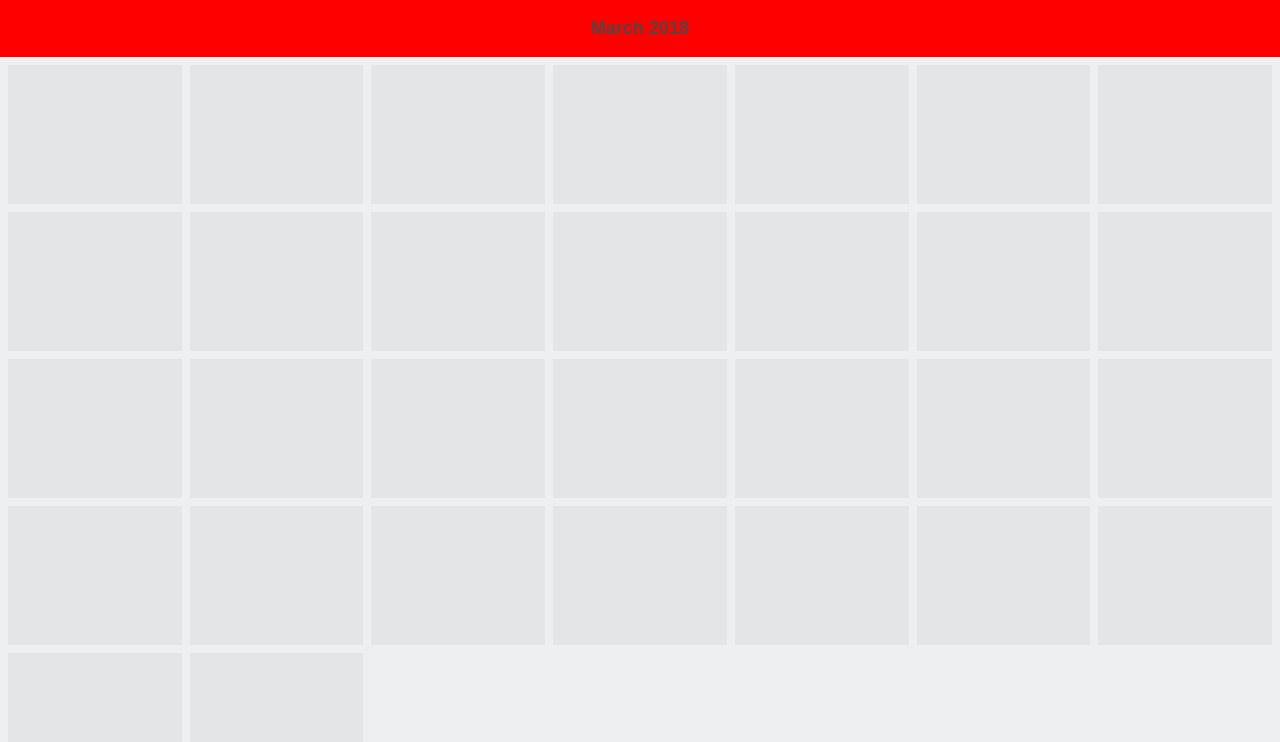
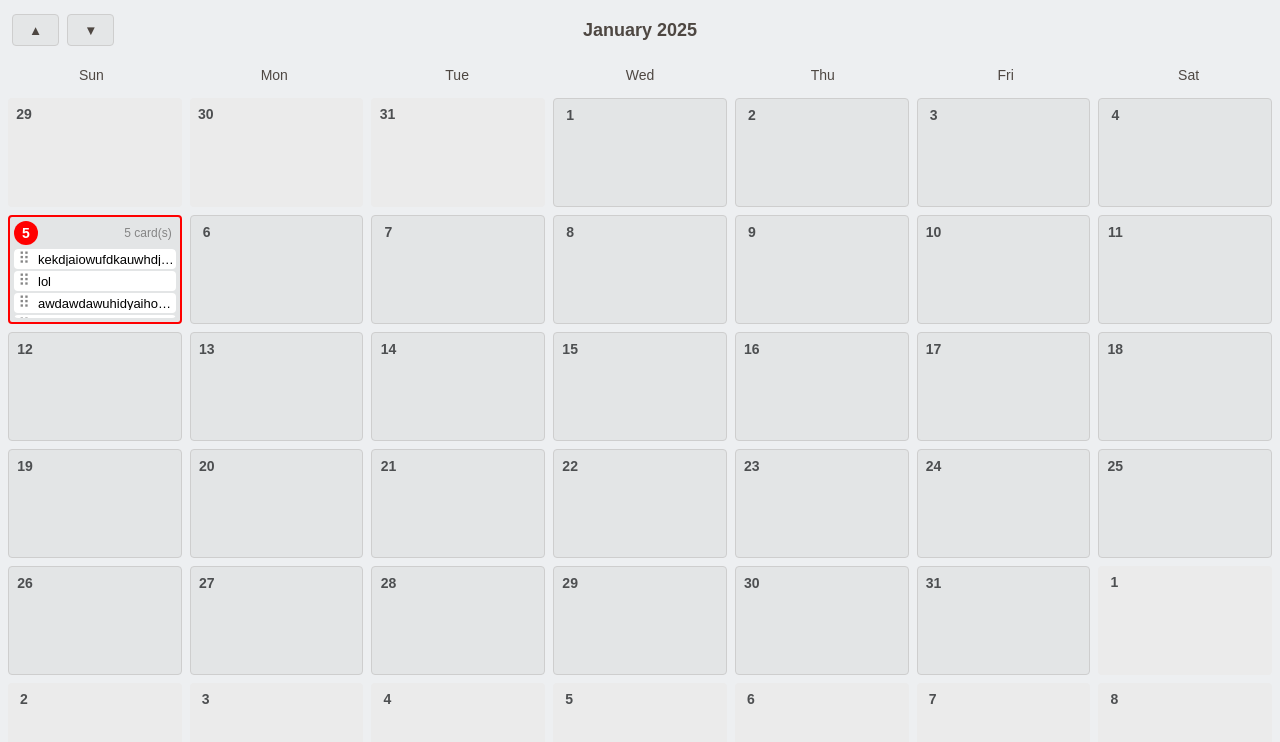
Before and after one commit to ilias-zet/addax-calendar, a React (Vite) app: page / in a window 1280 px wide. Shown: the top 742 px of the page. Built offline with nearby package versions, Linux system fonts and the light colour scheme.

Commit message:
Month control added & tasks init

```diff
--- a/package.json
+++ b/package.json
@@ -12,6 +12,7 @@
   "dependencies": {
     "react": "^18.3.1",
     "react-dom": "^18.3.1",
+    "react-draggable": "^4.4.6",
     "styled-components": "^6.1.13"
   },
   "devDependencies": {
--- a/src/App.tsx
+++ b/src/App.tsx
@@ -1,35 +1,50 @@
 import styled from 'styled-components';
 import { device } from './breakpoints';
+import Cell from './components/Cell';
+import useCalendar from './hooks/useCalendar';
+import { getDateString } from './utils';
 
 const Container = styled.div`
-  display: flex;
+  display: grid;
   flex-direction: column;
+  grid-template-rows: 60px 30px 1fr;
   width: 100%;
   height: 100vh;
 `;
 
 const Header = styled.header`
-  display: flex;
-  justify-content: center;
+  display: grid;
+  grid-template-columns: 120px auto 120px;
   align-items: center;
   gap: 8px;
   width: 100%;
   height: 60px;
-  background-color: red;
 
   @media ${device.mobile} {
     padding: 12px;
   };
 `;
 
+const DaysOfWeek = styled.div`
+  width: 100%;
+  min-height: 30px;
+  display: grid;
+  align-items: center;
+  justify-items: center;
+  grid-template-columns: repeat(7, 1fr);
+  font-size: 14px;
+  color: #4e4742;
+`;
+
 const Main = styled.div`
   width: 100%;
-  height: 100vh;
+  height: 100%;
   display: grid;
   gap: 8px;
   padding: 8px;
   grid-template-columns: repeat(7, 1fr);
-  grid-template-rows: repeat(5, 1fr);
+  grid-template-rows: repeat(6, 2fr);
+  overflow-y: hidden;
 `;
 
 const Button = styled.button`
@@ -37,6 +52,7 @@ const Button = styled.button`
   color: #4e4742;
   border: none;
   background-color: #e4e6e7;
+  border: 1px solid #cecece;
   height: 32px;
   border-radius: 4px;
   padding: 0 16px;
@@ -59,27 +75,34 @@ const CurrentMonth = styled.span`
   color: #4e4742;
 `;
 
-const Cell = styled.div`
-  background-color: #e3e5e6;
-`;
-
-const currDate = new Date();
+const tasks = {
+  [getDateString(new Date())]: ['kekdjaiowufdkauwhdjiawdawdoij', 'lol', 'awdawdawuhidyaihowjkda', 'awdkhjawkdawdlkamnjwda', 'aiojwhuydggawfjoahlwiudajwd'],
+}
 
 function App() {
+  const { title, showNext, showPrev, days: { prevMonth, selectedMonth, nextMonth }} = useCalendar();
 
   return (
     <Container>
       <Header>
+        <ButtonsWrapper>
+          <Button onClick={showPrev}>▲</Button>
+          <Button onClick={showNext}>▼</Button>
+        </ButtonsWrapper>
         <CurrentMonth>
-          March 2018
+          {title}
         </CurrentMonth>
       </Header>
+      <DaysOfWeek>
+        {['Sun','Mon','Tue','Wed','Thu','Fri','Sat'].map((day) => <span key={day}>{day}</span>)}
+      </DaysOfWeek>
       <Main>
-        {[...new Array(30)].map(() => <Cell></Cell>)}
-
+        {prevMonth.map(({ day, key, disabled }) => <Cell {...{day, disabled}} key={key}></Cell>)}
+        {selectedMonth.map(({ day, key, isCurrent }) => <Cell {...{day, isCurrent, tasks: tasks[key]}} key={key}></Cell>)}
+        {nextMonth.map(({ day, key, disabled }) => <Cell {...{day, disabled}} key={key}></Cell>)}
       </Main>
     </Container>
   );
 }
 
-export default App
+export default App;
--- /dev/null
+++ b/src/components/Cell.tsx
@@ -0,0 +1,88 @@
+import styled from "styled-components";
+import Task from "./Task";
+
+const Container = styled.div<{ $disabled: boolean, $isCurrent: boolean }>`
+  display: grid;
+  grid-template-rows: 24px 1fr;
+  padding: 4px;
+  border-radius: 4px;
+  gap: 4px;
+  background-color: #e3e5e6;
+  min-width: 0;
+  min-height: 0;
+
+  ${({$disabled}) =>  $disabled ? 'background-color: #ebebeb;' : 'border: 1px solid #cecece;'}
+  ${({$isCurrent}) => $isCurrent ? 'border: 2px solid red' : ''}
+
+`;
+
+const Heading = styled.div`
+  display: flex;
+  align-items: center;
+  justify-content: space-between;
+  gap: 4px;
+  padding-right: 4px;
+`;
+
+const Day = styled.div<{ $isCurrent: boolean }>`
+  display: flex;
+  align-items: center;
+  justify-content: center;
+  height: 24px;
+  width: fit-content;
+  min-width: 24px;
+  font-size: 14px;
+  line-height: 1;
+  font-weight: 700;
+  border-radius: 12px;
+
+  ${({ $isCurrent }) => $isCurrent
+      ? `
+        color: #ffffff;
+        background-color: red;
+      `
+      : 'color: #4d4f51;'
+  }
+`;
+
+const CardsNumber = styled.span`
+  font-size: 12px;
+  color: #858585;
+`;
+
+const DragArea = styled.div`
+  display: flex;
+  flex-direction: column;
+  width: 100%;
+  border-radius: 4px;
+  overflow-y: auto;
+  gap: 2px;
+`;
+
+interface CellProps {
+  day: number;
+  isCurrent?: boolean;
+  disabled?: boolean;
+  tasks?: string[];
+}
+
+function Cell ({
+  day,
+  isCurrent = false,
+  disabled = false,
+  tasks = [],
+}: CellProps) {
+  return (
+    <Container $disabled={disabled} $isCurrent={isCurrent}>
+      <Heading>
+        <Day $isCurrent={isCurrent}>{day}</Day>
+        { !disabled && tasks.length ? <CardsNumber>{tasks.length} card(s)</CardsNumber> : null }
+      </Heading>
+        <DragArea>
+          {tasks.map(task => <Task key={task}>{task}</Task>)}
+        </DragArea>
+    </Container>
+  );
+}
+
+export default Cell;
--- /dev/null
+++ b/src/components/Task.tsx
@@ -0,0 +1,51 @@
+import { ReactNode } from "react";
+import Draggable from "react-draggable";
+import styled from "styled-components";
+
+const Container = styled.div`
+  display: flex;
+  gap: 4px;
+  align-items: center;
+  width: 100%;
+  min-height: 20px;
+  background-color: #ffffff;
+  font-size: 13px;
+  line-height: 1;
+  border-radius: 4px;
+  overflow: hidden;
+  text-overflow: ellipsis;
+  align-content: center;
+`;
+
+const GrabArea = styled.div`
+  cursor: grab;
+  min-width: 20px;
+  min-height: 20px;
+  font-size: 16px;
+  color: #858585;
+  text-align: center;
+  align-content: center;
+`;
+
+const TaskText = styled.div`
+  overflow: hidden;
+  text-overflow: ellipsis;
+`;
+
+interface TaskProps {
+  children: ReactNode;
+}
+
+function Task({ children }: TaskProps) {
+
+  return (
+    <Draggable>
+      <Container>
+        <GrabArea>⠿</GrabArea>
+        <TaskText>{children}</TaskText>
+      </Container>
+    </Draggable>
+  );
+}
+
+export default Task;
--- /dev/null
+++ b/src/hooks/useCalendar.ts
@@ -0,0 +1,63 @@
+import { useState } from "react";
+import { getDateString } from "../utils";
+
+const date = new Date();
+
+function useCalendar () {
+  const currentYear = date.getFullYear();
+  const [selectedMonth, setSelectedMonth] = useState(date.getMonth());
+
+  const selectedMonthStart = new Date(currentYear, selectedMonth, 1);
+  const selectedMonthEnd = new Date(currentYear, selectedMonth + 1, 0);
+
+  const prevMonthEnd = new Date(currentYear, selectedMonth, 0);
+  const daysInPrevMonth = prevMonthEnd.getDate();
+  const daysInSelectedMonth = selectedMonthEnd.getDate();
+
+  const selectedMonthName = selectedMonthStart.toLocaleString('default', { year: 'numeric', month: 'long' });
+
+  const prevRest = selectedMonthStart.getDay();
+  const nextRest = (prevRest + daysInSelectedMonth >= 35 ? 6 : 13) - selectedMonthEnd.getDay();
+
+  const showNext = () => {
+    setSelectedMonth(prev => prev + 1)
+  }
+
+  const showPrev = () => {
+    setSelectedMonth(prev => prev - 1)
+  }
+
+  return {
+    title: selectedMonthName,
+    showNext,
+    showPrev,
+    days: {
+      prevMonth: [...new Array(prevRest)].map((_, idx) => {
+        const day = daysInPrevMonth - (prevRest - idx - 1);
+
+        return ({
+          day,
+          key: getDateString(day, selectedMonth - 1, currentYear),
+          disabled: true,
+        })
+      }),
+      selectedMonth: [...new Array(daysInSelectedMonth)].map((_, idx) => {
+        const day = idx + 1;
+        const key = getDateString(day, selectedMonth, currentYear);
+
+        return ({
+          day,
+          key,
+          isCurrent: key === getDateString(date),
+        })
+      }),
+      nextMonth: [...new Array(nextRest)].map((_, idx) => ({
+        day: idx + 1,
+        key: getDateString(idx + 1, selectedMonth + 1, currentYear),
+        disabled: true,
+      })),
+    }
+  }
+}
+
+export default useCalendar;
--- a/src/index.css
+++ b/src/index.css
@@ -8,6 +8,7 @@ body {
   margin: 0;
   background-color: #edeff1;
   font-family: sans-serif;
+  overflow-x: hidden;
 }
 
 * {
--- /dev/null
+++ b/src/utils.ts
@@ -0,0 +1,15 @@
+export const daysInMonth = (month: number, year: number): number =>
+  new Date(year, month, 0).getDate();
+
+export function getDateString(date: Date): string;
+export function getDateString(day: number, month: number, year: number): string;
+export function getDateString (dayOrDate: number | Date, month?: number, year?: number): string {
+  let date: Date;
+  if (typeof(dayOrDate) ==='object') {
+    date = dayOrDate;
+  } else {
+    date = new Date(year!, month!, dayOrDate);
+  }
+
+  return date.toLocaleString('default', { day: '2-digit', month: '2-digit', year: 'numeric' });
+}
```
Also changed, not shown: 1 other file (tests, documents, lock files or other folders).
